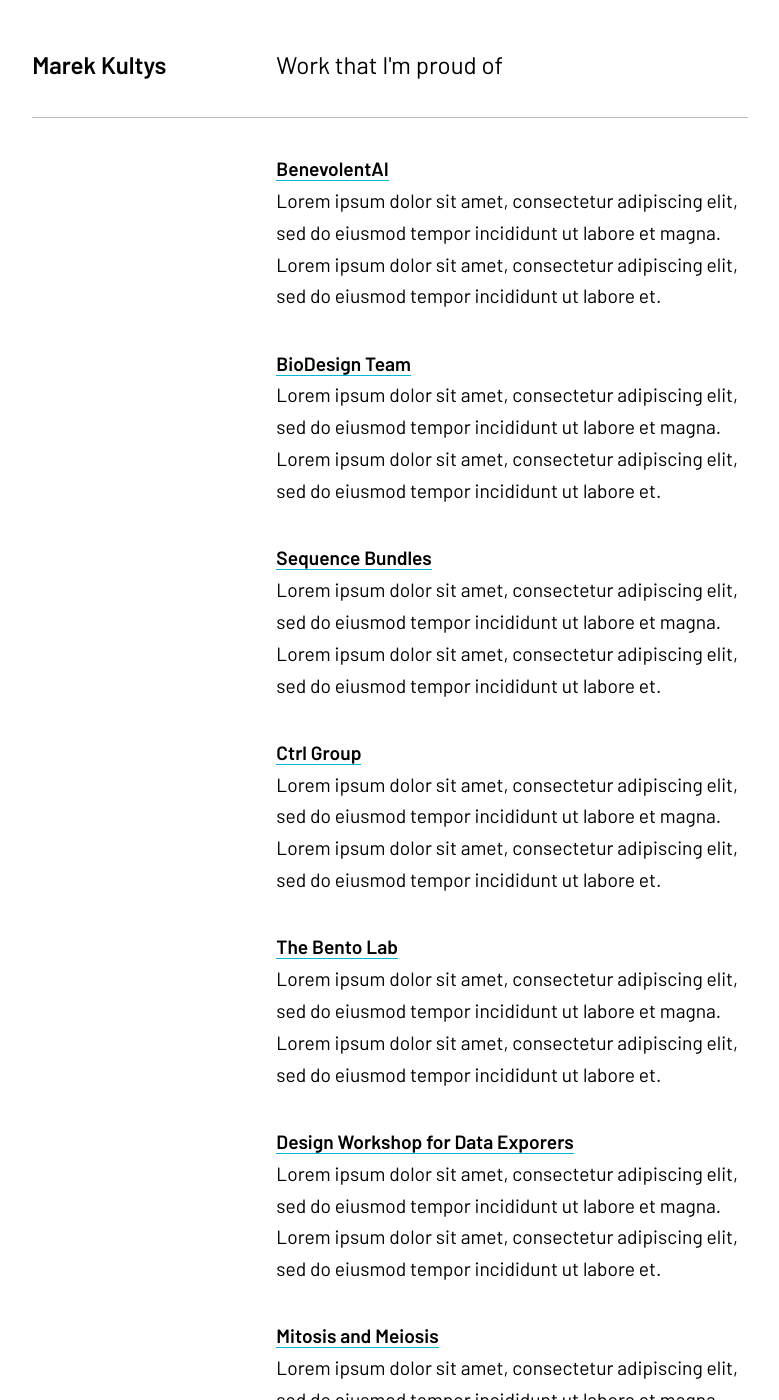
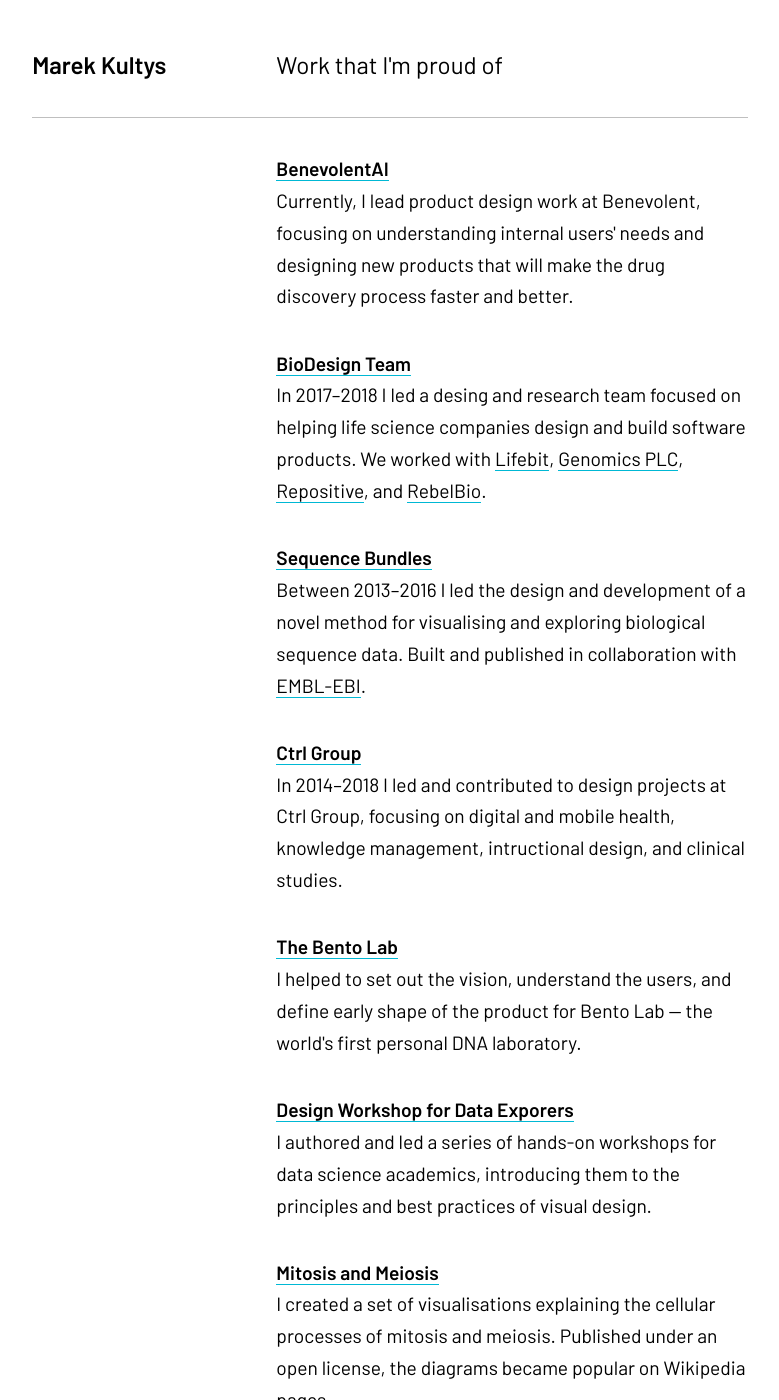
Before and after one commit to marek-kultys/marekkultys.github.io, a Jekyll site: the page built from work/index.html, in a window 1280 px wide and 1400 px high. Shown: the whole window, without its empty margins (250-1029 px from the left). Built offline with Jekyll 4.4.1, drawn with Linux system fonts in a browser that asks for light colours; some of the changed text lies outside the part shown.

Commit message:
Write real copy

```diff
--- a/work/index.html
+++ b/work/index.html
@@ -8,39 +8,39 @@
       <div class="container-two-third shift">
          <div class="entry">
             <h3><a href="{{ site.data.pages.project-benevolent.link }}">{{ site.data.pages.project-benevolent.tagline }}</a></h3>
-            <p>Lorem ipsum dolor sit amet, consectetur adipiscing elit, sed do eiusmod tempor incididunt ut labore et magna. Lorem ipsum dolor sit amet, consectetur adipiscing elit, sed do eiusmod tempor incididunt ut labore et.</p>
+            <p>Currently, I lead product design work at Benevolent, focusing on understanding internal users' needs and designing new products that will make the drug discovery process faster and better.</p>
          </div>
          <div class="entry">
             <h3><a href="{{ site.data.pages.project-biodesign.link }}">{{ site.data.pages.project-biodesign.tagline }}</a></h3>
-            <p>Lorem ipsum dolor sit amet, consectetur adipiscing elit, sed do eiusmod tempor incididunt ut labore et magna. Lorem ipsum dolor sit amet, consectetur adipiscing elit, sed do eiusmod tempor incididunt ut labore et.</p>
+            <p>In 2017–2018 I led a desing and research team focused on helping life science companies design and build software products. We worked with <a href="https://lifebit.ai/" target="_blank">Lifebit</a>, <a href="https://www.genomicsplc.com/" target="_blank">Genomics PLC</a>, <a href="https://repositive.io/" target="_blank">Repositive</a>, and <a href="https://rebelbio.co/" target="_blank">RebelBio</a>.</p>
          </div>
          <div class="entry">
             <h3><a href="{{ site.data.pages.project-sequence-bundles.link }}">{{ site.data.pages.project-sequence-bundles.tagline }}</a></h3>
-            <p>Lorem ipsum dolor sit amet, consectetur adipiscing elit, sed do eiusmod tempor incididunt ut labore et magna. Lorem ipsum dolor sit amet, consectetur adipiscing elit, sed do eiusmod tempor incididunt ut labore et.</p>
+            <p>Between 2013–2016 I led the design and development of a novel method for visualising and exploring biological sequence data. Built and published in collaboration with <a href="https://www.ebi.ac.uk/" target="_blank">EMBL-EBI</a>.</p>
          </div>
          <div class="entry">
             <h3><a href="{{ site.data.pages.project-ctrl.link }}">{{ site.data.pages.project-ctrl.tagline }}</a></h3>
-            <p>Lorem ipsum dolor sit amet, consectetur adipiscing elit, sed do eiusmod tempor incididunt ut labore et magna. Lorem ipsum dolor sit amet, consectetur adipiscing elit, sed do eiusmod tempor incididunt ut labore et.</p>
+            <p>In 2014–2018 I led and contributed to design projects at Ctrl Group, focusing on digital and mobile health, knowledge management, intructional design, and clinical studies.</p>
          </div>
          <div class="entry">
             <h3><a href="{{ site.data.pages.project-bento.link }}">{{ site.data.pages.project-bento.tagline }}</a></h3>
-            <p>Lorem ipsum dolor sit amet, consectetur adipiscing elit, sed do eiusmod tempor incididunt ut labore et magna. Lorem ipsum dolor sit amet, consectetur adipiscing elit, sed do eiusmod tempor incididunt ut labore et.</p>
+            <p>I helped to set out the vision, understand the users, and define early shape of the product for Bento Lab — the world's first personal DNA laboratory.</p>
          </div>
          <div class="entry">
             <h3><a href="{{ site.data.pages.project-data-explorers.link }}">{{ site.data.pages.project-data-explorers.tagline }}</a></h3>
-            <p>Lorem ipsum dolor sit amet, consectetur adipiscing elit, sed do eiusmod tempor incididunt ut labore et magna. Lorem ipsum dolor sit amet, consectetur adipiscing elit, sed do eiusmod tempor incididunt ut labore et.</p>
+            <p>I authored and led a series of hands-on workshops for data science academics, introducing them to the principles and best practices of visual design.</p>
          </div>
          <div class="entry">
             <h3><a href="{{ site.data.pages.project-mitosis.link }}">{{ site.data.pages.project-mitosis.tagline }}</a></h3>
-            <p>Lorem ipsum dolor sit amet, consectetur adipiscing elit, sed do eiusmod tempor incididunt ut labore et magna. Lorem ipsum dolor sit amet, consectetur adipiscing elit, sed do eiusmod tempor incididunt ut labore et.</p>
+            <p>I created a set of visualisations explaining the cellular processes of mitosis and meiosis. Published under an open license, the diagrams became popular on Wikipedia pages.</p>
          </div>
          <div class="entry">
             <h3><a href="{{ site.data.pages.project-lingua.link }}">{{ site.data.pages.project-lingua.tagline }}</a></h3>
-            <p>Lorem ipsum dolor sit amet, consectetur adipiscing elit, sed do eiusmod tempor incididunt ut labore et magna. Lorem ipsum dolor sit amet, consectetur adipiscing elit, sed do eiusmod tempor incididunt ut labore et.</p>
+            <p>This is my investigation into the limits of communication. I look at historical and fictional instances of communicating with extraterrestrial intelligence to draw scientific conclusions.</p>
          </div>
          <div class="entry">
             <h3><a href="{{ site.data.pages.project-sex-shop.link }}">{{ site.data.pages.project-sex-shop.tagline }}</a></h3>
-            <p>Lorem ipsum dolor sit amet, consectetur adipiscing elit, sed do eiusmod tempor incididunt ut labore et magna. Lorem ipsum dolor sit amet, consectetur adipiscing elit, sed do eiusmod tempor incididunt ut labore et.</p>
+            <p>I designed a logo for a fictional sex shop. It's sexy, bold, and juicy.</p>
          </div>
       </div>
    </div>
```
